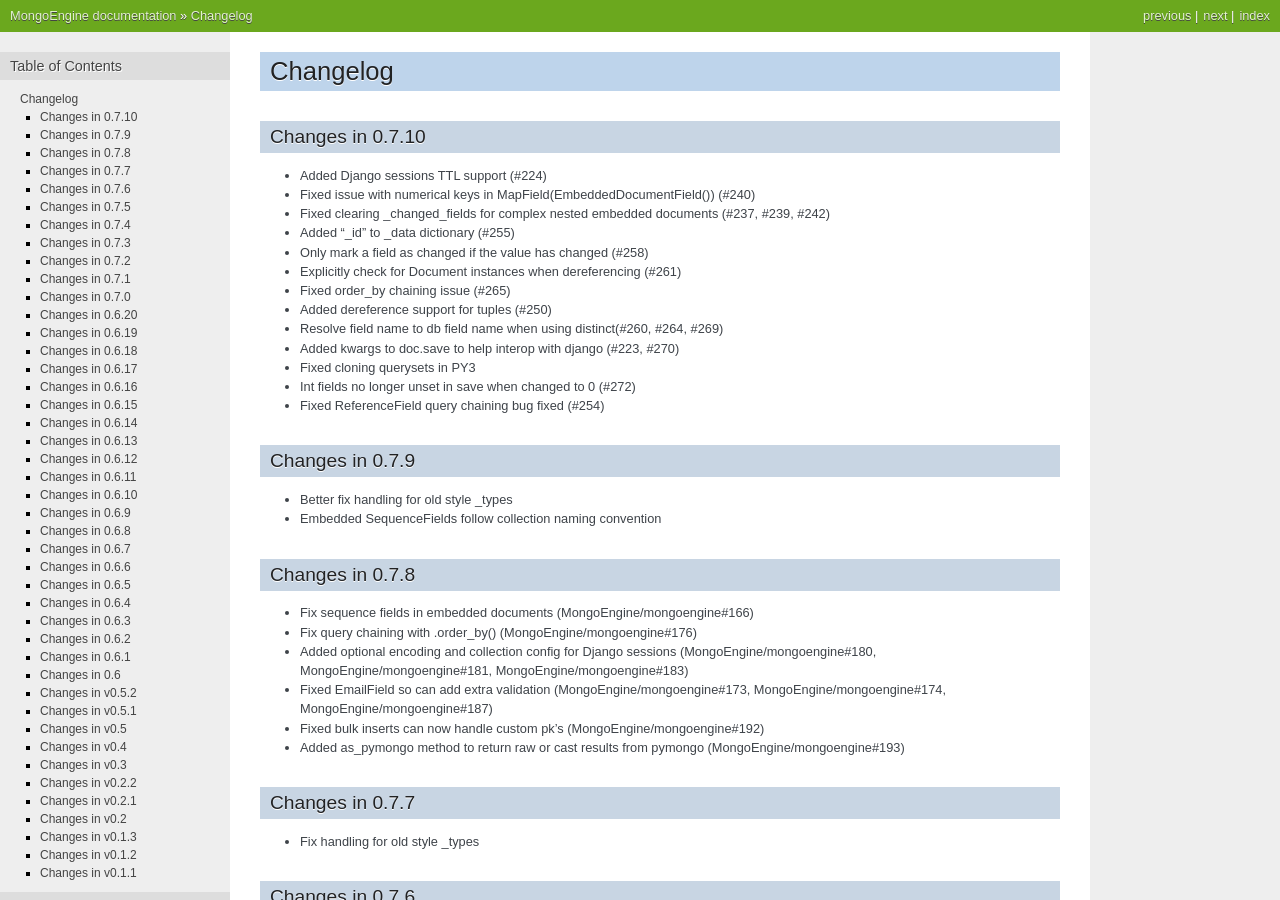
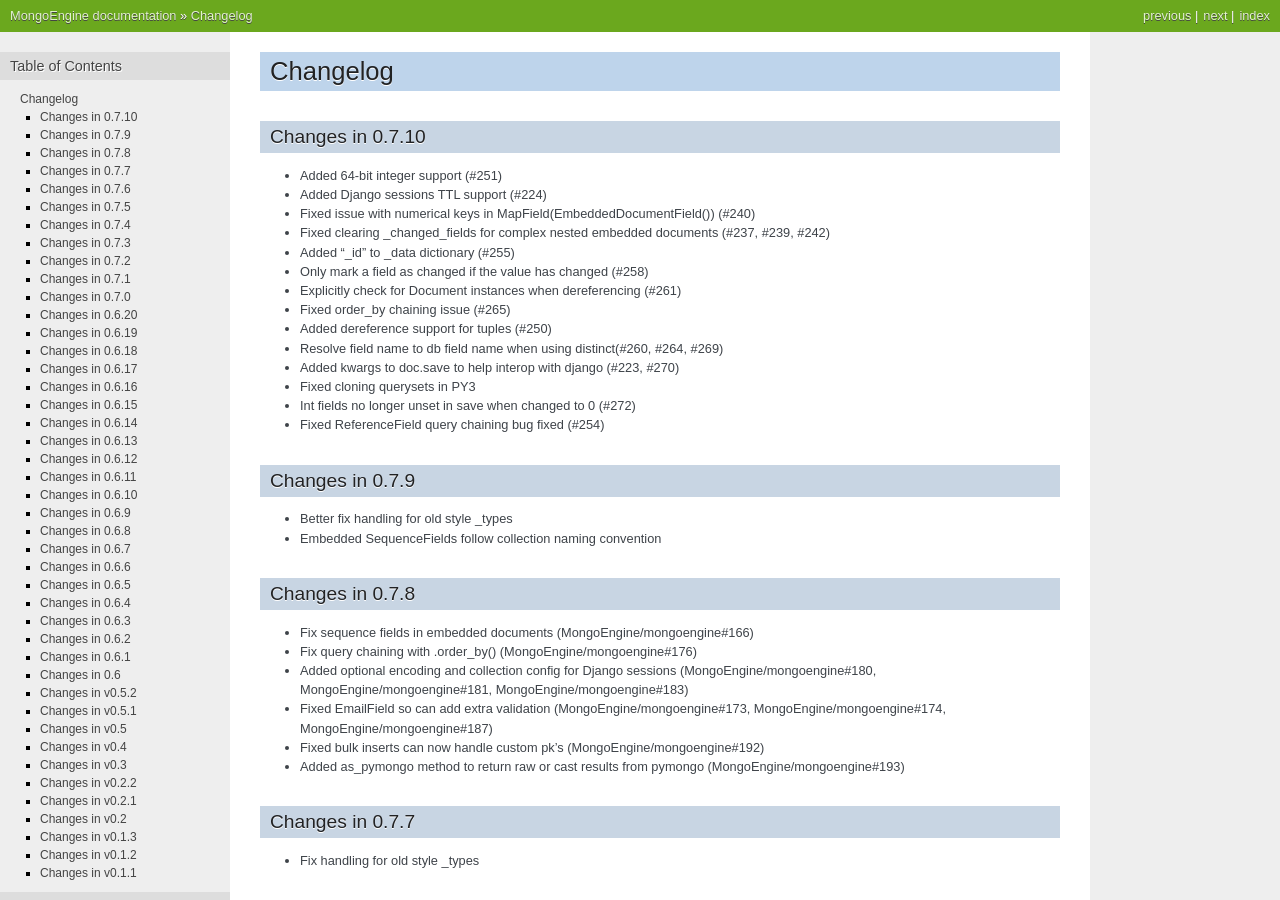
Before and after one commit to MongoEngine/mongoengine, a Sphinx documentation site: the page built from docs/changelog.rst, in a window 1280 px wide and 900 px high. Built offline with Sphinx 7.4.7, drawn with Linux system fonts in a browser that asks for light colours; the version number could not be read and is left out.

Commit message:
Added 64-bit integer support (#251)

```diff
--- a/docs/changelog.rst
+++ b/docs/changelog.rst
@@ -4,6 +4,7 @@ Changelog
 
 Changes in 0.7.10
 =================
+- Added 64-bit integer support (#251)
 - Added Django sessions TTL support (#224)
 - Fixed issue with numerical keys in MapField(EmbeddedDocumentField()) (#240)
 - Fixed clearing _changed_fields for complex nested embedded documents (#237, #239, #242)
```
Also changed, not shown: 1 other file.
